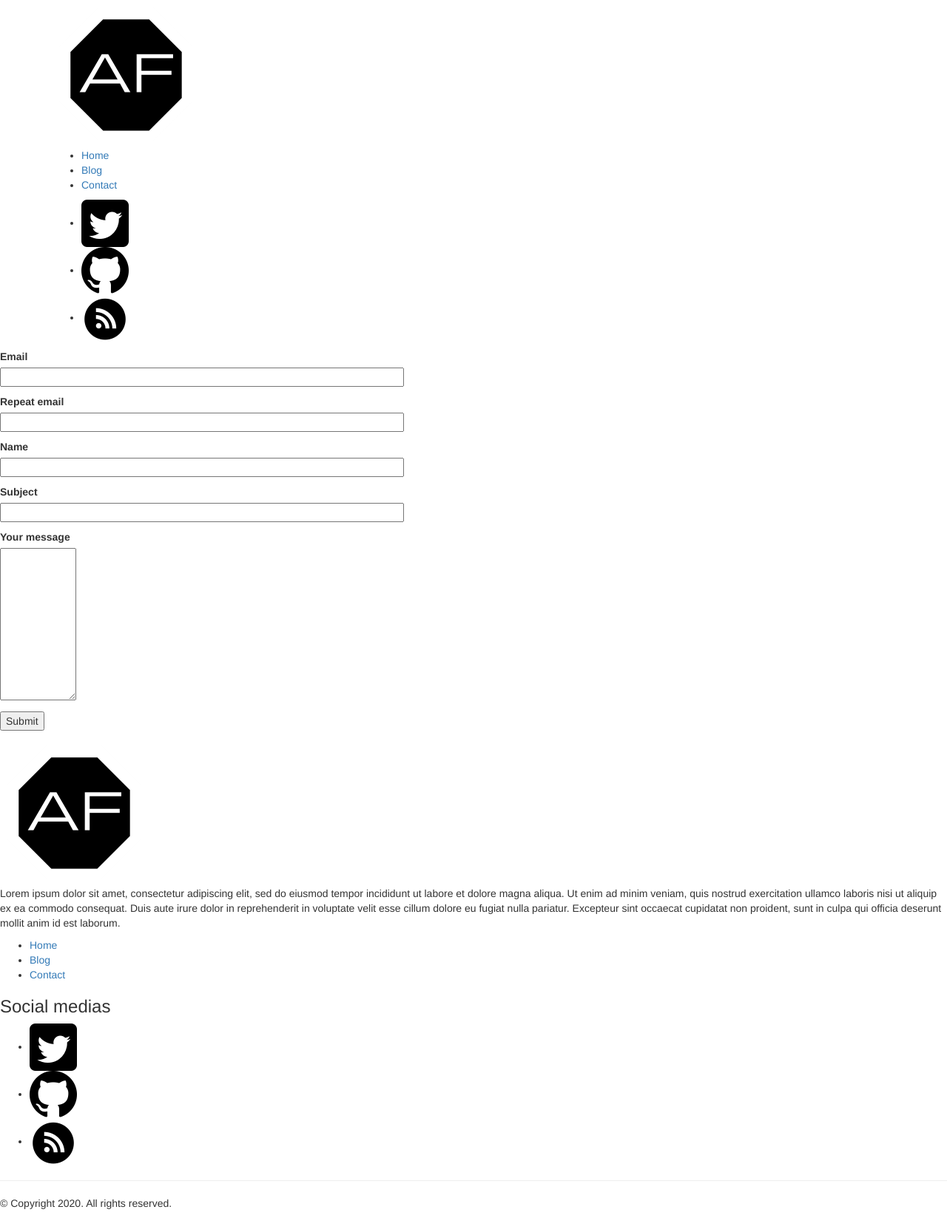
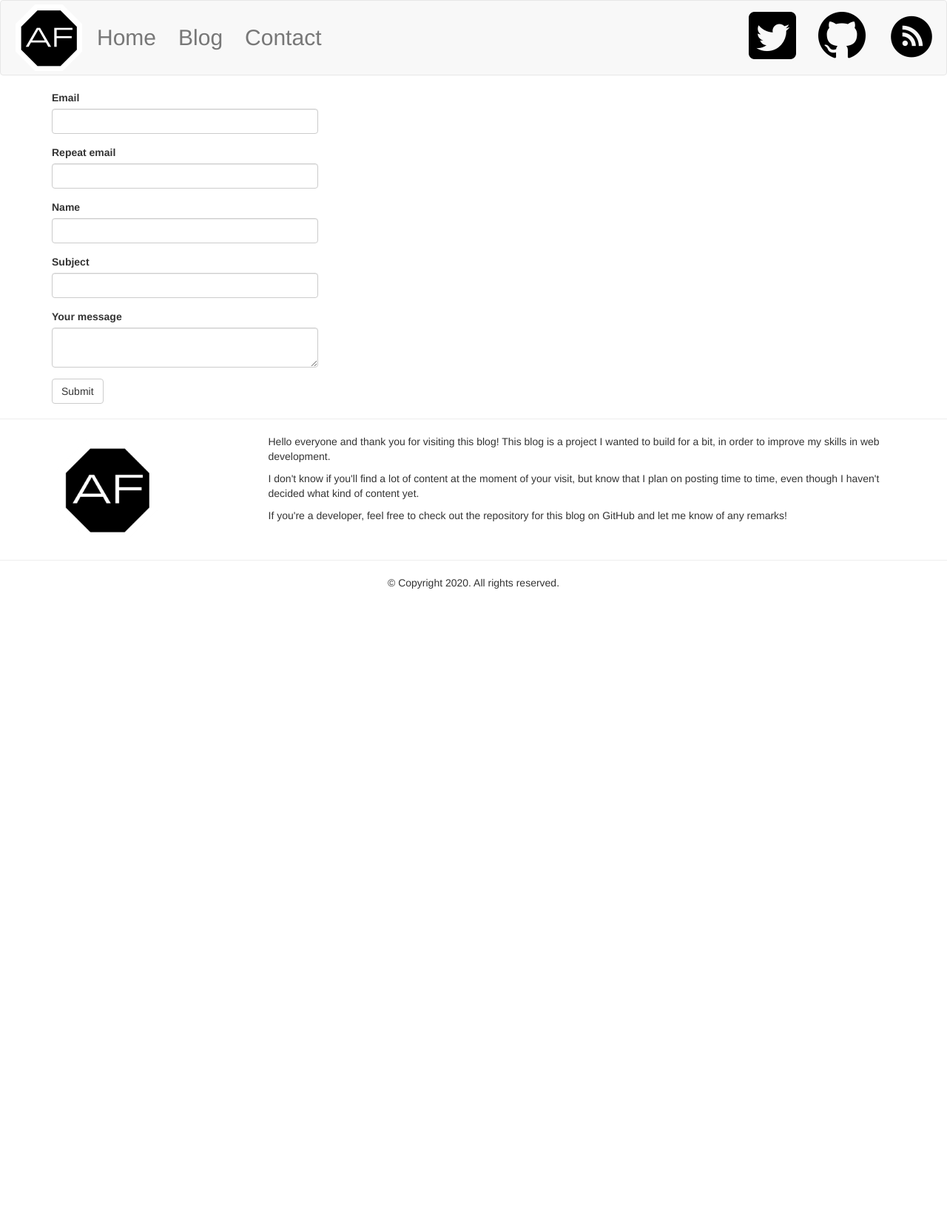
Before and after one commit to Ti0x-f/flask-blog, a Flask app: page /contact in a window 1280 px wide. Shown: the whole page at 74% size. After the commit the page ends 796 px from the top, so only its background shows below. Run offline with Flask 2, Linux system fonts and the light colour scheme; data comes from the database, SQL or seed files in the repository; some libraries are stand-ins or nearby versions.

Commit message:
Design of the user interface

```diff
--- /dev/null
+++ b/app/static/css/style.css
@@ -0,0 +1,3 @@
+.navbar-default .navbar-nav > li > a {
+  font-size: 30px;
+}
--- a/app/templates/base.html
+++ b/app/templates/base.html
@@ -3,78 +3,69 @@
 <!DOCTYPE html>
 <html>
   <head>
-    <meta charset='utf-8'>
-    <meta name='author' content='Antoine Facerias'>
     <meta name='viewport' content='width=device-width, initial-scale=1.0'>
-    <link rel='stylesheet' href='{{ url_for("static", filename="css/style.css") }}'>
-    <title>{{ title }} - Antoine Facerias</title>
+    {% block title %}
+      {{ title }} - Antoine Facerias
+    {% endblock%}
+    {% block styles %}
+      {{ super() }}
+      <link rel="stylesheet" href="{{ url_for('.static', filename='css/style.css') }}">
+    {% endblock %}
   </head>
-  {% block content %}
-    <nav class='container'>
-      <div class='logo'>
+    {% block navbar %}
+      <nav class="navbar navbar-default">
+        <div class="container-fluid">
+          <div class="navbar-header">
             <a href="{{ url_for('index') }}">
-          <img src='{{ url_for("static", filename="img/logo_200x200.png") }}'>
+              <img src='{{ url_for("static", filename="img/logo_200x200.png") }}' width=100 height=100>
             </a>
           </div>
-      <div class='navigation'>
-        <ul>
-          <li><a href='{{ url_for("index") }}'>Home</a></li>
-          <li><a href='{{ url_for("blog") }}'>Blog</a></li>
-          <li><a href='{{ url_for("contact") }}'>Contact</a></li>
+            <ul class="nav navbar-nav">
+              <li style='top:25px'><a href='{{ url_for("index") }}'>Home</a></li>
+              <li style='top:25px'><a href='{{ url_for("blog") }}'>Blog</a></li>
+              <li style='top:25px'><a href='{{ url_for("contact") }}'>Contact</a></li>
             </ul>
-      </div>
-      <div class='social-medias'>
-        <ul>
+          <ul class=" nav navbar-nav navbar-right">
             <li><a href='https://twitter.com/AntoineFcrias'><img src=' {{ url_for("static", filename="img/twitter.png") }}'></a></li>
             <li><a href='https://github.com/Atienon'><img src=' {{ url_for("static", filename="img/github.png") }}'></a></li>
             <li><a href='{{ url_for("rss") }}'><img src=' {{ url_for("static", filename="img/RSS.png") }}'></a></li>
           </ul>
         </div>
       </nav>
+    {% endblock %}
+    {% block content %}
     {% with messages = get_flashed_messages() %}
     {% if messages %}
-    <ul>
       {% for message in messages %}
-      <li>{{ message }}</li>
+        <div class="alert alert-info" role="alert">{{ message }}</div>
       {% endfor %}
-    </ul>
     {% endif %}
     {% endwith %}
+    <div class='container'>
     {% block app_content %}{% endblock %}
+  </div>
+    <hr>
     <footer>
-      <div>
-        <div>
-          <img src='{{ url_for("static", filename="img/logo_200x200.png") }}'>
+      <div class='container'>
+        <div class='row'>
+          <div class='col-sm-3'>
+            <img src="{{ url_for('static', filename='img/logo_200x200.png')}}" width=150 height=150>
           </div>
-        <div>
+          <div class='col-sm-9'>
               <p>
-            Lorem ipsum dolor sit amet, consectetur adipiscing elit,
-            sed do eiusmod tempor incididunt ut labore et dolore magna aliqua.
-            Ut enim ad minim veniam, quis nostrud exercitation ullamco laboris nisi ut aliquip ex ea commodo consequat.
-            Duis aute irure dolor in reprehenderit in voluptate velit esse cillum dolore eu fugiat nulla pariatur.
-            Excepteur sint occaecat cupidatat non proident, sunt in culpa qui officia deserunt mollit anim id est laborum.
+                Hello everyone and thank you for visiting this blog! This blog is a project I wanted to build for a bit, in order to improve my skills in web development.
+              </p>
+              <p>
+                I don't know if you'll find a lot of content at the moment of your visit, but know that I plan on posting time to time, even though I haven't decided what kind of content yet.
+              </p>
+              <p>
+                If you're a developer, feel free to check out the repository for this blog on GitHub and let me know of any remarks!
               </p>
           </div>
         </div>
-      <div>
-        <div>
-          <ul>
-            <li><a href='{{ url_for("index") }}'>Home</a></li>
-            <li><a href='{{ url_for("blog") }}'>Blog</a></li>
-            <li><a href='{{ url_for("contact") }}'>Contact</a></li>
-          </ul>
-        </div>
-        <div>
-          <h3>Social medias</h3>
-          <ul>
-            <li><a href='https://twitter.com/AntoineFcrias'><img src=' {{ url_for("static", filename="img/twitter.png") }}'></a></li>
-            <li><a href='https://github.com/Atienon'><img src=' {{ url_for("static", filename="img/github.png") }}'></a></li>
-            <li><a href='{{ url_for("rss") }}'><img src=' {{ url_for("static", filename="img/RSS.png") }}'></a></li>
-          </ul>
-        </div>
       </div>
       <hr>
-      <p>© Copyright 2020. All rights reserved.</p>
+      <p style='text-align:center'>© Copyright 2020. All rights reserved.</p>
     </footer>
 {% endblock %}
 {% block scripts %}
--- a/app/templates/contact.html
+++ b/app/templates/contact.html
@@ -1,44 +1,9 @@
 {% extends 'base.html' %}
+{% import 'bootstrap/wtf.html' as wtf %}
 {% block app_content %}
-<form action='' method='POST'>
-  {{ form.hidden_tag() }}
-  <p>
-    {{ form.email.label }}<br>
-    {{ form.email(size=64) }}<br>
-    {% for error in form.email.errors %}
-    <span style='color:red'>[{{ error }}]</span>
-    {% endfor %}
-  </p>
-  <p>
-    {{ form.email2.label }}<br>
-    {{ form.email2(size=64) }}<br>
-    {% for error in form.email2.errors %}
-    <span style='color:red'>[{{ error }}]</span>
-    {% endfor %}
-  </p>
-  <p>
-    {{ form.name.label }}<br>
-    {{ form.name(size=64) }}<br>
-    {% for error in form.name.errors %}
-    <span style='color:red'>[{{ error }}]</span>
-    {% endfor %}
-  </p>
-  <p>
-    {{ form.subject.label }}<br>
-    {{ form.subject(size=64) }}<br>
-    {% for error in form.subject.errors %}
-    <span style='color:red'>[{{ error }}]</span>
-    {% endfor %}
-  </p>
-  <p>
-    {{ form.message.label }}<br>
-    {{ form.message(cols=10, rows=10) }}<br>
-    {% for error in form.message.errors %}
-    <span style='color:red'>[{{ error }}]</span>
-    {% endfor %}
-  </p>
-  <p>
-    {{ form.submit() }}
-  </p>
-</form>
+<div class='row'>
+  <div class='col-md-4'>
+    {{ wtf.quick_form(form) }}
+  </div>
+</div>
 {% endblock %}
--- a/app/templates/index.html
+++ b/app/templates/index.html
@@ -1,6 +1,6 @@
 {% extends 'base.html' %}
 {% block app_content %}
-<h1>Recent posts</h1>
+<h1>Latest posts</h1>
 {% for post in posts %}
 {% include '_post.html' %}
 {% endfor %}
```
Also changed, not shown: app/templates/_post.html (+9 -6 lines), app/templates/blog.html (+14 -6 lines), app/templates/comment.html (+36 -33 lines). Lines whose indentation alone changed are shown as unchanged.
